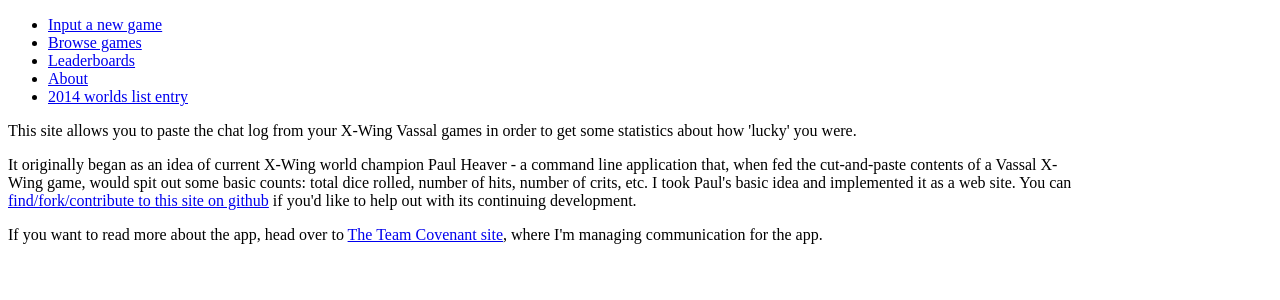
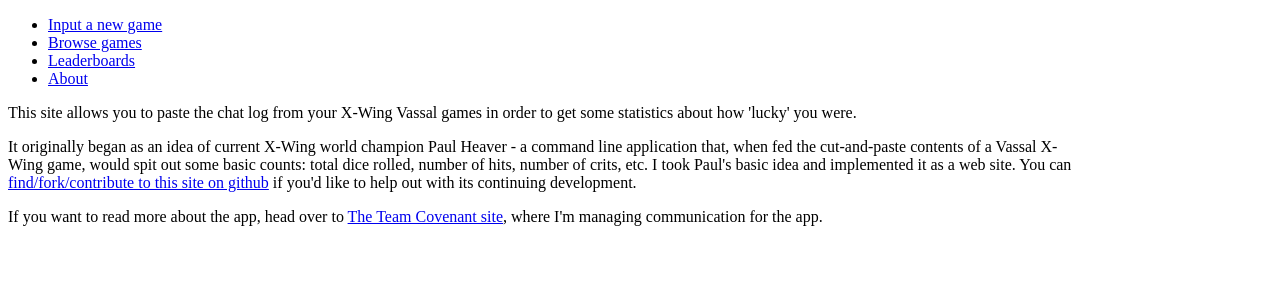
Before and after one commit to lhayhurst/ladyluck, a Python web app: template templates/about.html in a window 1280 px wide. Shown: the part 26-326 px from the top of the page. Run offline with Jinja, Linux system fonts and the light colour scheme; the template is opened without the code that fills it, so the values that code supplies are empty; some libraries are stand-ins or nearby versions.

Commit message:
for sigi!

```diff
--- a/templates/layout.html
+++ b/templates/layout.html
@@ -25,8 +25,6 @@
 				<li><a href="games">Browse games</a></li>
                 <li><a href="leaderboard">Leaderboards</a></li>
 				<li><a href="about">About</a></li>
-				<li><a href="worlds">2014 worlds list entry</a></li>
-
 			</ul>
      </div>
      <div id="centre" >
```
